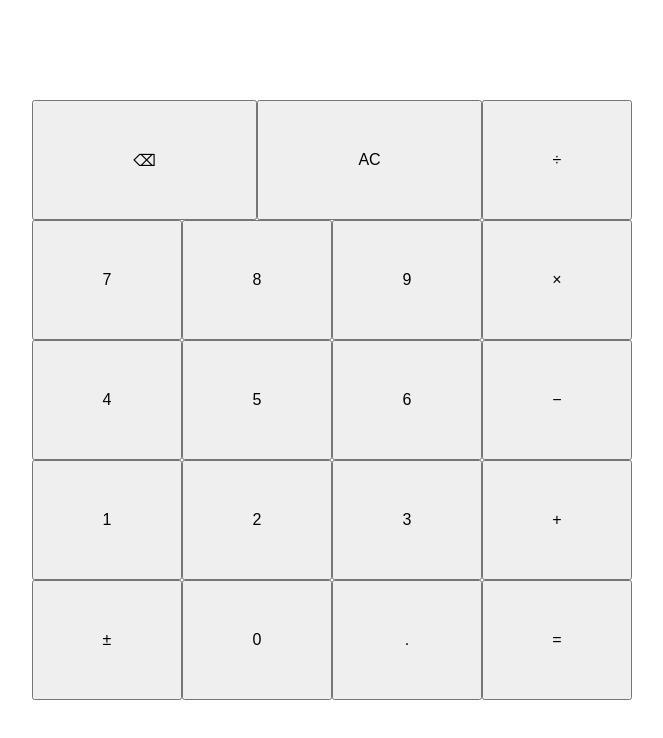
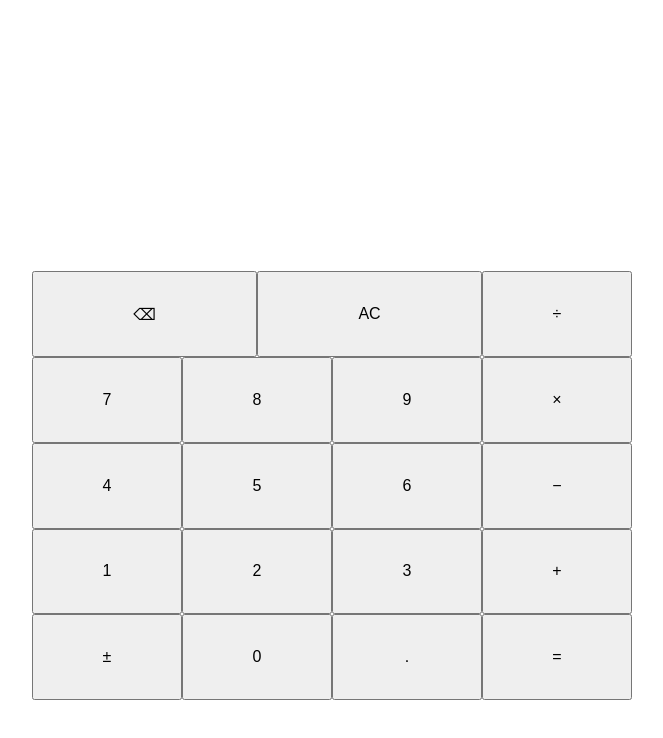
Before and after one commit to pyctal/calculator, a plain HTML site: page index.html in a window 1280 px wide. Shown: the whole page, without its empty margins (308-971 px from the left). Drawn offline with Linux system fonts and the light colour scheme.

Commit message:
Implement display section for expression and result
Add the HTML structure styling for the calculator display, dividing it
into expression (for current input) and result (for the calculated
total).

```diff
--- a/index.html
+++ b/index.html
@@ -9,7 +9,15 @@
   </head>
 
   <body>
+    <div class="calculator">
+      <div class="display">
+        <div class="expression"></div>
+
+        <div class="result"></div>
+      </div>
+
       <div class="keypad">
+        <!-- Left section of keypad -->
         <div class="left-section">
           <div class="controlpad">
             <button>&#9003;</button><button>AC</button>
@@ -28,5 +36,6 @@
           ><button>&plus;</button><button>&equals;</button>
         </div>
       </div>
+    </div>
   </body>
 </html>
--- a/style.css
+++ b/style.css
@@ -8,7 +8,7 @@
 
 /* Page layout styles */
 
-/* Flex container to center the calculator on the screen */
+/* Flex body to center the calculator on the screen */
 body {
   display: flex;
   justify-content: center;
@@ -21,10 +21,31 @@ body {
 /* Main wrapper using vmin to ensure the calculator
   stays rectangle and fits on both mobile and desktop screens
 */
-.keypad {
+.calculator {
   display: flex;
+  flex-direction: column;
   width: 75vmin;
   height: 75vmin;
+}
+
+/* --- Display container --- */
+/* The display takes up 2/7ths of the total height */
+.display {
+  flex: 2;
+  display: flex;
+  flex-direction: column;
+}
+
+.expression,
+.result {
+  flex: 1;
+}
+
+/* --- Keypad container --- */
+/* The keypad takes up 5/7ths of the total height */
+.keypad {
+  flex: 5;
+  display: flex;
 }
 
 /* Holds the Control Pad (top) and Numpad (bottom).
@@ -42,7 +63,7 @@ body {
 }
 
 .controlpad button {
-  flex: 1; /* Buttons share width equally */
+  flex: 1;
 }
 
 /* --- Number Pad (0-9, .) --- */
@@ -65,5 +86,5 @@ body {
 }
 
 .operatorpad button {
-  flex: 1; /* Buttons share height equally */
+  flex: 1;
 }
```
Lines whose indentation alone changed are shown as unchanged.
